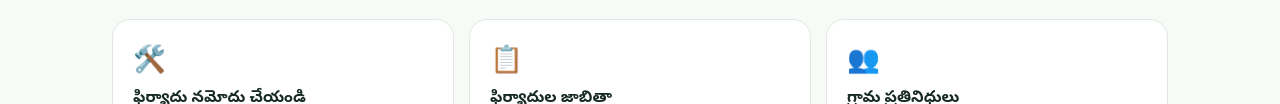
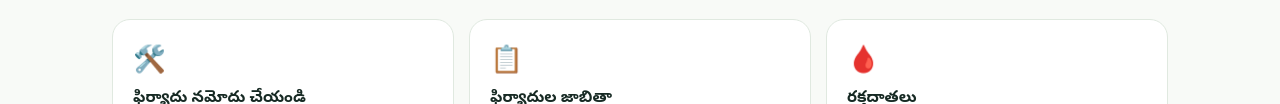
Before and after one commit to saivisweswararao/smart-village, a plain HTML site: page index.html in a window 1280 px wide. Shown: the part 696-800 px from the top of the page. Drawn offline with nearby package versions, Linux system fonts and the light colour scheme; no server answers; a script that the page names is missing.

Commit message:
Add blood donors page to village services

```diff
--- a/index.html
+++ b/index.html
@@ -8,6 +8,7 @@
 <section class="section"><div class="section-heading"><div><span class="eyebrow" data-en="QUICK ACCESS" data-te="త్వరిత సేవలు">త్వరిత సేవలు</span><h2 data-en="How can we help?" data-te="మీకు ఏ సహాయం కావాలి?">మీకు ఏ సహాయం కావాలి?</h2></div></div><div id="services" class="service-grid">
 <a class="service-card" href="report-issue.html"><span class="service-icon">🛠️</span><strong data-en="Raise a complaint" data-te="ఫిర్యాదు నమోదు చేయండి">ఫిర్యాదు నమోదు చేయండి</strong><span data-en="Submit a village complaint" data-te="గ్రామ సమస్యపై ఫిర్యాదు చేయండి">గ్రామ సమస్యపై ఫిర్యాదు చేయండి</span></a>
 <a class="service-card" href="complaints.html"><span class="service-icon">📋</span><strong data-en="Complaints List" data-te="ఫిర్యాదుల జాబితా">ఫిర్యాదుల జాబితా</strong><span data-en="View all published village complaints" data-te="గ్రామంలో ప్రచురించిన అన్ని ఫిర్యాదులను చూడండి">గ్రామంలో ప్రచురించిన అన్ని ఫిర్యాదులను చూడండి</span></a>
+<a class="service-card" href="blood-donors.html"><span class="service-icon">🩸</span><strong data-en="Blood Donors" data-te="రక్తదాతలు">రక్తదాతలు</strong><span data-en="Find or register voluntary blood donors" data-te="రక్తదాతలను వెతకండి లేదా నమోదు చేసుకోండి">రక్తదాతలను వెతకండి లేదా నమోదు చేసుకోండి</span></a>
 <a class="service-card" href="village-leaders.html"><span class="service-icon">👥</span><strong data-en="Village Representatives" data-te="గ్రామ ప్రతినిధులు">గ్రామ ప్రతినిధులు</strong><span data-en="Meet our village representatives" data-te="మన గ్రామ ప్రతినిధుల వివరాలు">మన గ్రామ ప్రతినిధుల వివరాలు</span></a>
 <a class="service-card" href="announcements.html"><span class="service-icon">📢</span><strong data-en="Announcements" data-te="ప్రకటనలు">ప్రకటనలు</strong><span data-en="Notices and village events" data-te="నోటీసులు, గ్రామ కార్యక్రమాలు">నోటీసులు, గ్రామ కార్యక్రమాలు</span></a>
 <a class="service-card" href="development.html"><span class="service-icon">🌱</span><strong data-en="Development Works" data-te="అభివృద్ధి పనులు">అభివృద్ధి పనులు</strong><span data-en="Verified public works updates" data-te="ధృవీకరించిన అభివృద్ధి పనులు">ధృవీకరించిన అభివృద్ధి పనులు</span></a>
```
